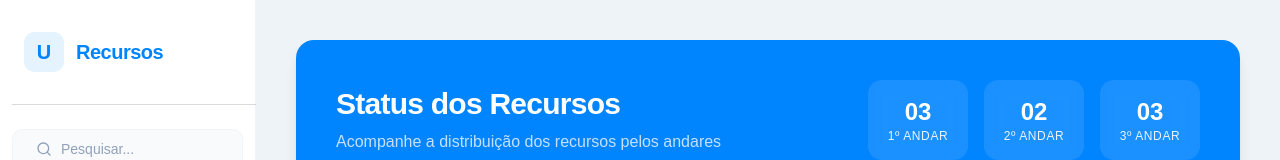
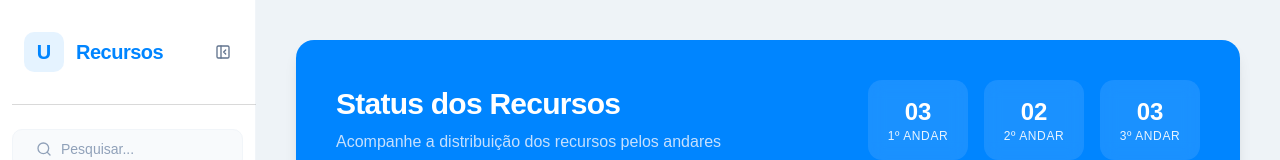
Before and after one commit to rhuanlunz/projeto-extensao, a React (Vite) app in the folder frontend/: page / in a window 1280 px wide. Shown: the top 160 px of the page. Built offline with nearby package versions, Linux system fonts and the light colour scheme.

Commit message:
feat: implement sidebar hide toggle button

```diff
--- a/frontend/src/Resources/Resources.tsx
+++ b/frontend/src/Resources/Resources.tsx
@@ -1,5 +1,5 @@
 import { useMemo, useState } from "react";
-import { Sidebar } from "@/shared/Sidebar/Sidebar";
+import { Sidebar, SidebarToggle } from "@/shared/Sidebar";
 import { ResourceHeader } from "./components/ResourceHeader";
 import { ResourceGrid } from "./components/ResourceGrid";
 import { ResourceFilters } from "./components/ResourceFilters";
@@ -14,6 +14,9 @@ export function Resources() {
   // Estado para controle do modal e recurso selecionado
   const [selectedResource, setSelectedResource] = useState<Resource | null>(null);
 
+  // Estado para controle de visibilidade da Sidebar
+  const [isSidebarVisible, setIsSidebarVisible] = useState(true);
+
   // Processamento de dados via services (memoizado para performance)
   const groupedResources = useMemo(() => groupResourcesByFloor(mockResources), []);
   const resourceStats = useMemo(() => calculateResourceStats(mockResources), []);
@@ -26,13 +29,19 @@ export function Resources() {
     setSelectedResource(null);
   };
 
+  const handleShowSidebar = () => setIsSidebarVisible(true);
+  const handleHideSidebar = () => setIsSidebarVisible(false);
+
   return (
-    <div className="flex h-screen w-full overflow-hidden">
+    <div className="flex h-screen w-full overflow-x-hidden overflow-y-hidden">
+      {/* Botão Flutuante para Reabertura */}
+      <SidebarToggle visible={!isSidebarVisible} onOpen={handleShowSidebar} />
+
       {/* Sidebar Global */}
-      <Sidebar />
+      <Sidebar visible={isSidebarVisible} onClose={handleHideSidebar} />
 
       {/* Conteúdo Principal */}
-      <main className="flex-1 overflow-auto bg-[#EEF3F7] p-10">
+      <main className="flex-1 min-w-0 overflow-auto bg-[#EEF3F7] p-10">
         <div className="mx-auto max-w-7xl">
           {/* Banner de Resumo */}
           <ResourceHeader stats={resourceStats} />
--- a/frontend/src/shared/Sidebar/Sidebar.tsx
+++ /dev/null
@@ -1,38 +0,0 @@
-import { useState, useMemo } from "react";
-import { ScrollArea } from "@/components/ui/scroll-area";
-import { Separator } from "@/components/ui/separator";
-import { SidebarHeader } from "./components/SidebarHeader";
-import { SidebarSearch } from "./components/SidebarSearch";
-import { SidebarMenu } from "./components/SidebarMenu";
-import { SidebarFooter } from "./components/SidebarFooter";
-import { SidebarUser } from "./components/SidebarUser";
-
-import { sidebarResources, mockUser } from "./services/sidebar.mock";
-import { filterSidebarItems } from "./services/sidebar.filter";
-
-export function Sidebar() {
-  const [searchTerm, setSearchTerm] = useState("");
-
-  const filteredItems = useMemo(
-    () => filterSidebarItems(sidebarResources, searchTerm),
-    [searchTerm]
-  );
-
-  return (
-    <aside className="flex h-screen w-64 flex-col bg-white border-r border-slate-100 shadow-sm">
-      <SidebarHeader />
-
-      <Separator className="mx-3 mb-6 bg-black/15" />
-
-      <SidebarSearch onSearch={setSearchTerm} />
-
-      <ScrollArea className="flex-1">
-        <SidebarMenu items={filteredItems} />
-      </ScrollArea>
-
-      <SidebarFooter />
-
-      <SidebarUser user={mockUser} />
-    </aside>
-  );
-}
--- /dev/null
+++ b/frontend/src/shared/Sidebar/components/Sidebar.tsx
@@ -0,0 +1,19 @@
+import { SidebarContent } from "./SidebarContent";
+import { SIDEBAR_TRANSITION, SIDEBAR_WIDTH_CLASS } from "../services/sidebar.constants";
+
+interface SidebarProps {
+  visible: boolean;
+  onClose: () => void;
+}
+
+export function Sidebar({ visible, onClose }: SidebarProps) {
+  return (
+    <aside
+      className={`shrink-0 overflow-hidden transition-[width] duration-300 ease-in-out ${
+        visible ? SIDEBAR_WIDTH_CLASS : "w-[0px]"
+      }`}
+    >
+      <SidebarContent visible={visible} onClose={onClose} />
+    </aside>
+  );
+}
--- /dev/null
+++ b/frontend/src/shared/Sidebar/components/SidebarContent.tsx
@@ -0,0 +1,53 @@
+import { useState, useMemo } from "react";
+import { ScrollArea } from "@/components/ui/scroll-area";
+import { Separator } from "@/components/ui/separator";
+import { SidebarHeader } from "./SidebarHeader";
+import { SidebarSearch } from "./SidebarSearch";
+import { SidebarMenu } from "./SidebarMenu";
+import { SidebarFooter } from "./SidebarFooter";
+import { SidebarUser } from "./SidebarUser";
+
+import { sidebarResources, mockUser } from "../services/sidebar.mock";
+import { filterSidebarItems } from "../services/sidebar.filter";
+import { SIDEBAR_TRANSITION } from "../services/sidebar.constants";
+
+interface SidebarContentProps {
+  visible: boolean;
+  onClose: () => void;
+}
+
+export function SidebarContent({ visible, onClose }: SidebarContentProps) {
+  const [searchTerm, setSearchTerm] = useState("");
+
+  const filteredItems = useMemo(
+    () => filterSidebarItems(sidebarResources, searchTerm),
+    [searchTerm]
+  );
+
+  return (
+    <div
+      className={`flex flex-col h-full w-64 bg-white border-r border-slate-100 shadow-sm will-change-transform ${SIDEBAR_TRANSITION} ${
+        visible
+          ? "translate-x-0 opacity-100"
+          : "-translate-x-full opacity-0 pointer-events-none select-none"
+      }`}
+      aria-hidden={!visible}
+      // @ts-ignore - inert is a valid HTML attribute but might not be in the current React types
+      inert={!visible ? "" : undefined}
+    >
+      <SidebarHeader onClose={onClose} />
+
+      <Separator className="mx-3 mb-6 bg-black/15" />
+
+      <SidebarSearch onSearch={setSearchTerm} />
+
+      <ScrollArea className="flex-1">
+        <SidebarMenu items={filteredItems} />
+      </ScrollArea>
+
+      <SidebarFooter />
+
+      <SidebarUser user={mockUser} />
+    </div>
+  );
+}
--- a/frontend/src/shared/Sidebar/components/SidebarHeader.tsx
+++ b/frontend/src/shared/Sidebar/components/SidebarHeader.tsx
@@ -1,6 +1,14 @@
-export function SidebarHeader() {
+import { PanelLeftClose } from "lucide-react";
+import { Button } from "@/components/ui/button";
+
+interface SidebarHeaderProps {
+  onClose: () => void;
+}
+
+export function SidebarHeader({ onClose }: SidebarHeaderProps) {
   return (
-    <div className="flex items-center gap-3 px-3 py-8">
+    <div className="flex items-center justify-between gap-3 px-3 py-8">
+      <div className="flex items-center gap-3">
         <div className="flex h-10 w-10 items-center justify-center rounded-lg bg-primary/10 ml-3">
           {/* Placeholder para o logo oficial da UNESC */}
           <span className="text-xl font-bold text-primary">U</span>
@@ -9,5 +17,16 @@ export function SidebarHeader() {
           Recursos
         </h1>
       </div>
+
+      <Button
+        variant="ghost"
+        size="icon"
+        onClick={onClose}
+        className="text-slate-500 hover:text-primary transition-colors mr-1"
+        aria-label="Ocultar sidebar"
+      >
+        <PanelLeftClose className="h-5 w-5" />
+      </Button>
+    </div>
   );
 }
--- /dev/null
+++ b/frontend/src/shared/Sidebar/components/SidebarToggle.tsx
@@ -0,0 +1,23 @@
+import { PanelLeft } from "lucide-react";
+import { Button } from "@/components/ui/button";
+
+interface SidebarToggleProps {
+  visible: boolean;
+  onOpen: () => void;
+}
+
+export function SidebarToggle({ visible, onOpen }: SidebarToggleProps) {
+  if (!visible) return null;
+
+  return (
+    <Button
+      variant="outline"
+      size="icon"
+      onClick={onOpen}
+      className="fixed left-4 top-4 z-50 h-10 w-10 rounded-full shadow-md bg-white border-slate-200 text-slate-500 hover:text-primary hover:border-primary transition-all duration-300"
+      aria-label="Mostrar sidebar"
+    >
+      <PanelLeft className="h-5 w-5" />
+    </Button>
+  );
+}
--- /dev/null
+++ b/frontend/src/shared/Sidebar/index.ts
@@ -0,0 +1,2 @@
+export { Sidebar } from "./components/Sidebar";
+export { SidebarToggle } from "./components/SidebarToggle";
--- /dev/null
+++ b/frontend/src/shared/Sidebar/services/sidebar.constants.ts
@@ -0,0 +1,2 @@
+export const SIDEBAR_WIDTH_CLASS = "w-64";
+export const SIDEBAR_TRANSITION = "transition-[width,transform,opacity] duration-300 ease-in-out";
```
Also changed, not shown: 1 other file (tests, documents, lock files or other folders). Lines whose indentation alone changed are shown as unchanged.
